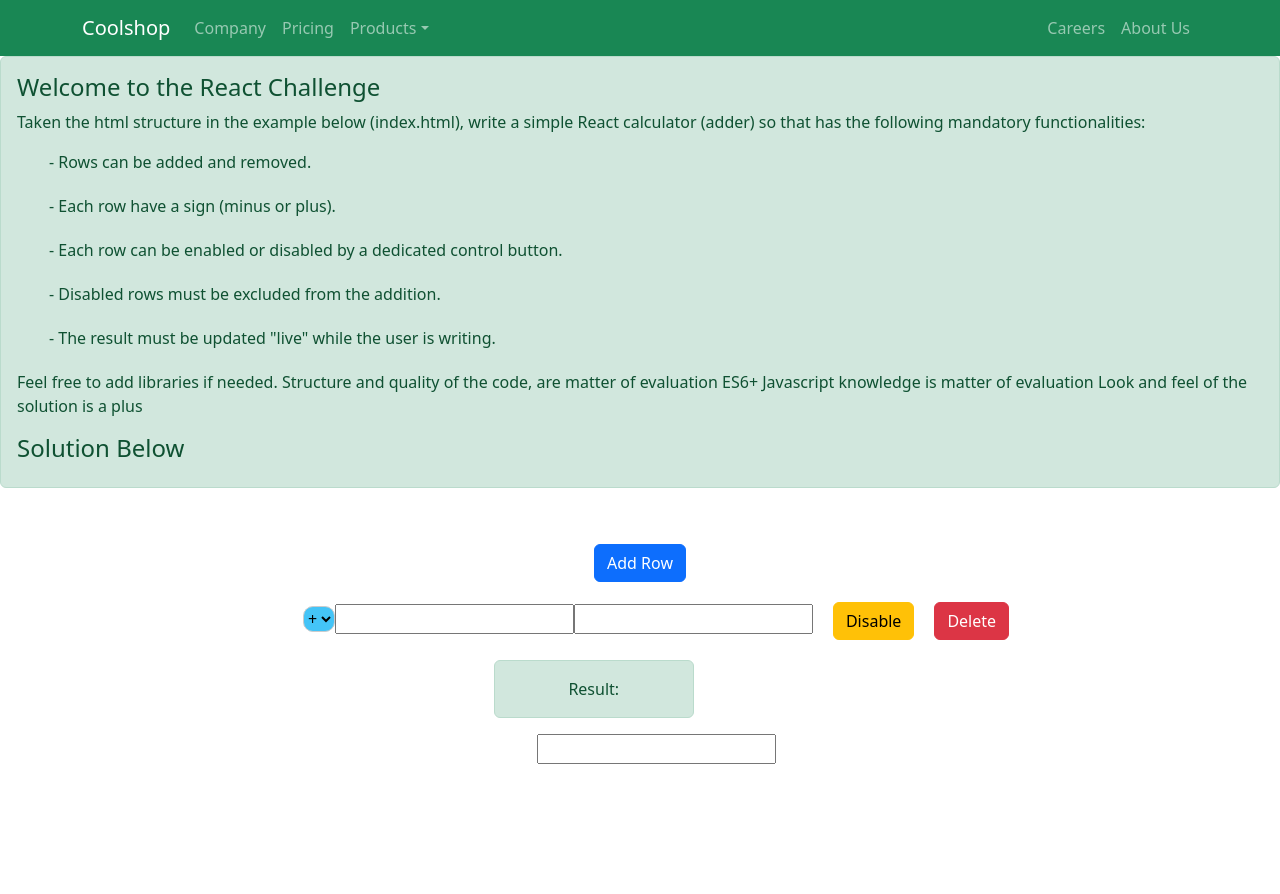
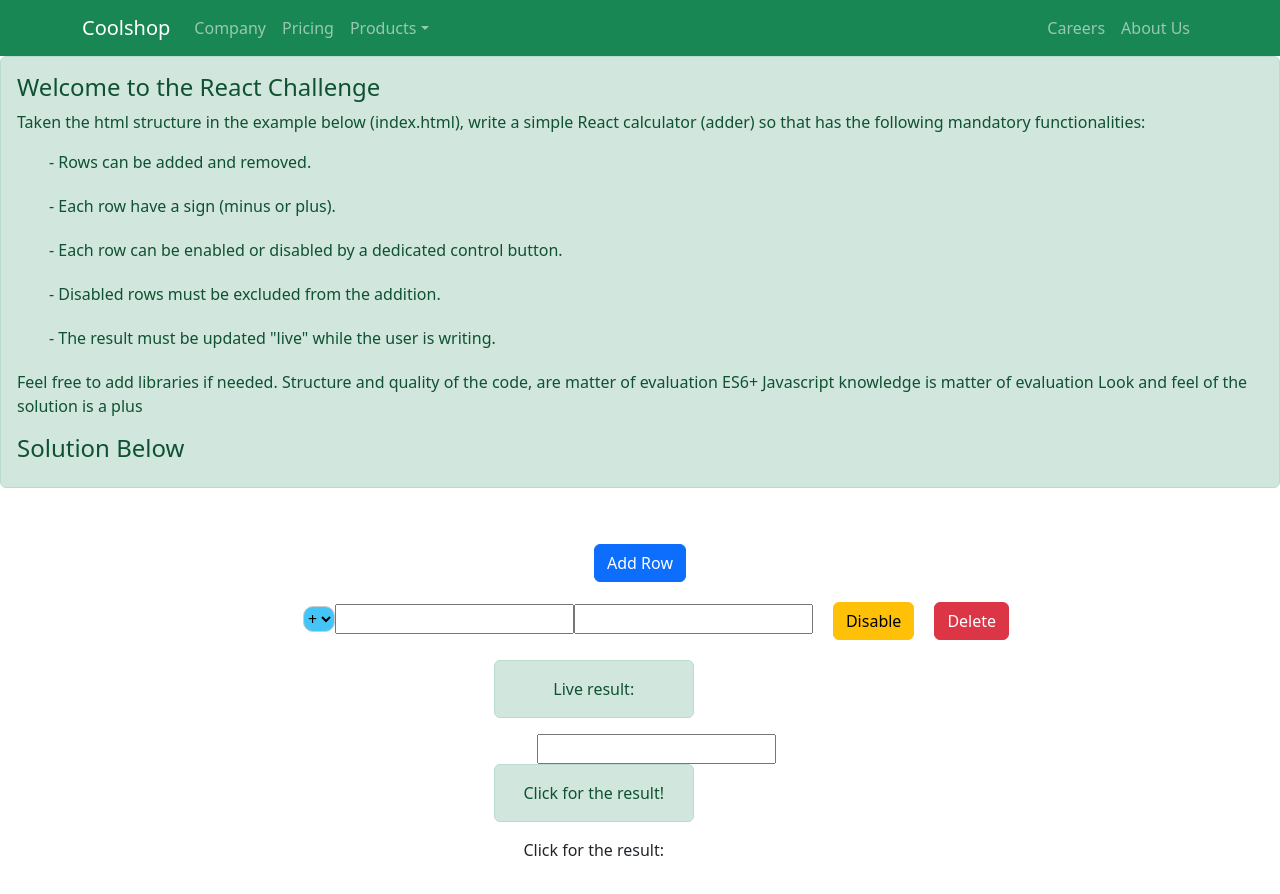
Before and after one commit to theringsofsaturn/react-challenge-calculator, a React (Create React App) app: page / in a window 1280 px wide. Shown: the top 894 px of the page. Before the commit the page ends 804 px from the top, so only its background shows below. Built offline with nearby package versions, Linux system fonts and the light colour scheme.

Commit message:
finished but just need to fix a small bug. Then add some styles

```diff
--- a/src/components/Row/MyRow.jsx
+++ b/src/components/Row/MyRow.jsx
@@ -99,11 +99,18 @@ const MyRow = () => {
           </li>
         </fieldset>
       ) : null}
-      {/* - The result must be updated "live" while the user is writing */}
+      {/* - The result must be updated "live" while the user is writing =>> Updates live correctly, but small bug showing result -1. Result different when clicking the input arrows to update numbers, and different result when entering them. Will fix it tomorrow.*/}
       <Alert variant="success" className="result">
-        Result:
+        Live result:
       </Alert>
       <input type="number" value={result} onChange={handleResult} />
+      {/* Result on click =>> Works correctly */}
+      <div className="result">
+        <Alert onClick={sumOfTwoInputs} variant="success">
+          Click for the result!
+        </Alert>
+        <span>Click for the result: {result}</span>
+      </div>
     </>
   );
 };
```
